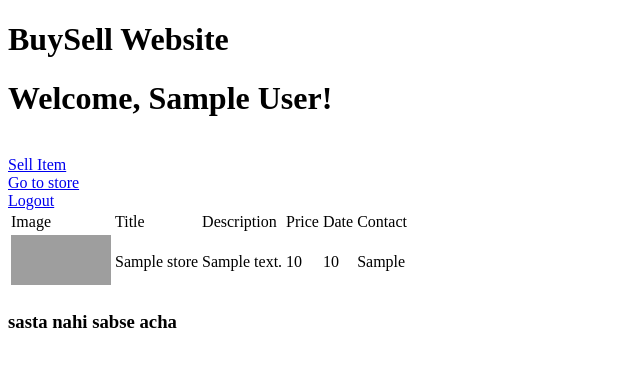
After one commit to piyushrj/Project_2, a PHP site: page /seller.php?item=1 in a window 1280 px wide. The commit adds this page. Shown: the top 367 px of the page, without its empty margins (0-640 px from the left). Run offline with PHP 8.4, Linux system fonts and the light colour scheme; the visitor is signed in with stand-in values (Sample User, id 1); tables that the repository leaves empty or names only in its code hold one stand-in row (values such as "Sample post"); grey boxes are pictures that could not be loaded.

Commit message:
Added code for the store table

```diff
--- /dev/null
+++ b/public/seller.php
@@ -0,0 +1,27 @@
+<?php
+    require("../controllers/config.php");
+    if(!empty($_GET["item"]))
+    {
+        $rows=my50::query("SELECT image, title, description, price, date, contact FROM store WHERE item_id=?",$_GET["item"]);
+        $rows2=my50::query("SELECT name from users WHERE id=?",$_SESSION["id"]);
+
+        $positions=[];
+        foreach($rows as $row)
+        {
+            if($row["title"]!==false)
+            {
+                $positions[]=[
+                    "image"=>$row["image"],
+                    "title"=>$row["title"],
+                    "description"=>$row["description"],
+                    "price"=>$row["price"],
+                    "date"=>$row["price"],
+                    "contact"=>$row["contact"]
+                    ];
+            }
+        }
+        render("dashboard2.php",["title"=>"Dashboard", "positions"=>$positions, "username"=>$rows2[0]["name"]]);
+
+    }
+
+   ?>
--- /dev/null
+++ b/views/dashboard2.php
@@ -0,0 +1,28 @@
+    <?=("<h1>Welcome, {$username}!</h1><br>")?>
+    <?=("<a href=sell.php>Sell Item</a><br>")?>
+    <?=("<a href=store.php>Go to store</a><br>")?>
+    <?=("<a href=logout.php>Logout</a><br>")?>
+    <div>
+
+             <table>
+                <tr>
+                     <td>Image</td>
+                     <td>Title</td>
+                     <td>Description</td>
+                     <td>Price</td>
+                     <td>Date</td>
+                     <td>Contact</td>
+                </tr>
+                <?php foreach ($positions as $position): ?>
+                <tr>
+                    <td><img width=100px height=50px src=<?=($position["image"])?></td>
+                    <td><?=($position["title"])?></td>
+                    <td><?=($position["description"])?></td>
+                    <td><?=($position["price"])?></td>
+                    <td><?=($position["date"])?></td>
+                    <td><?=($position["contact"])?></td>
+                </tr>
+                <?php endforeach ?>
+            </table>
+
+     </div>
```
Also changed, not shown: public/store.php (+32 -0 lines), views/storetable.php (+41 -2 lines).
